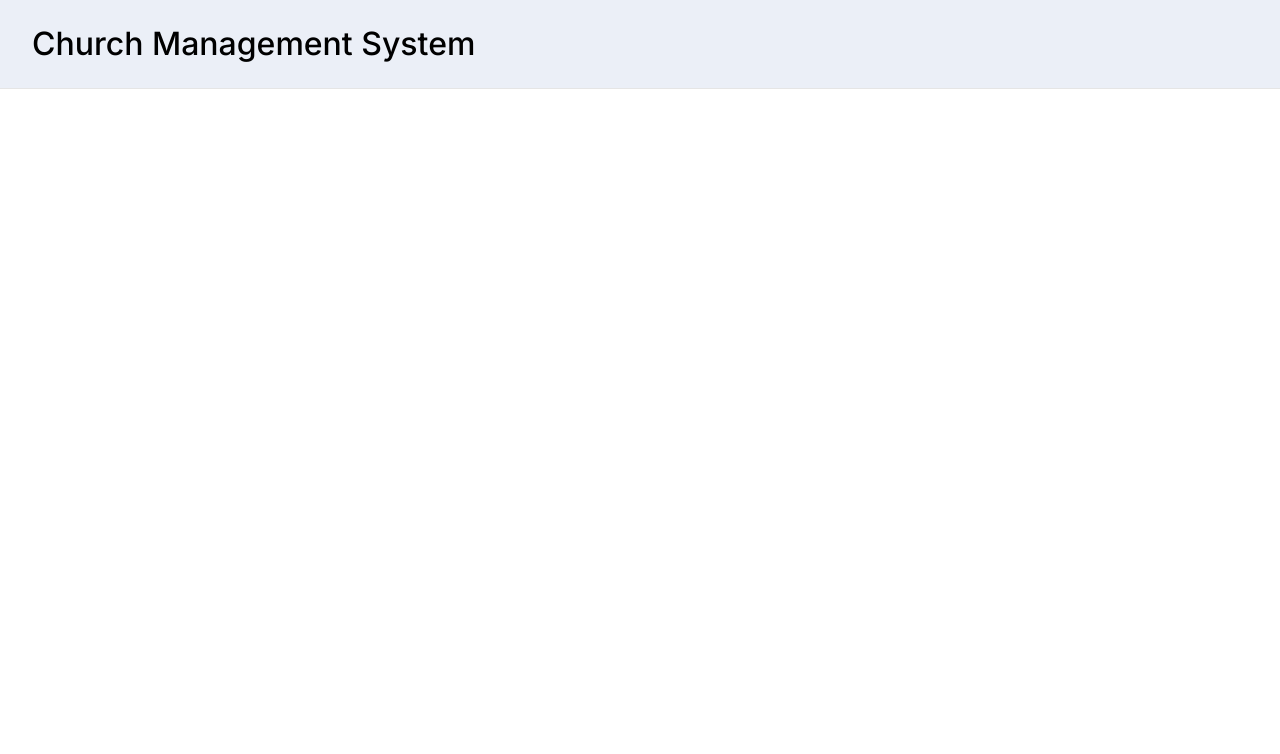
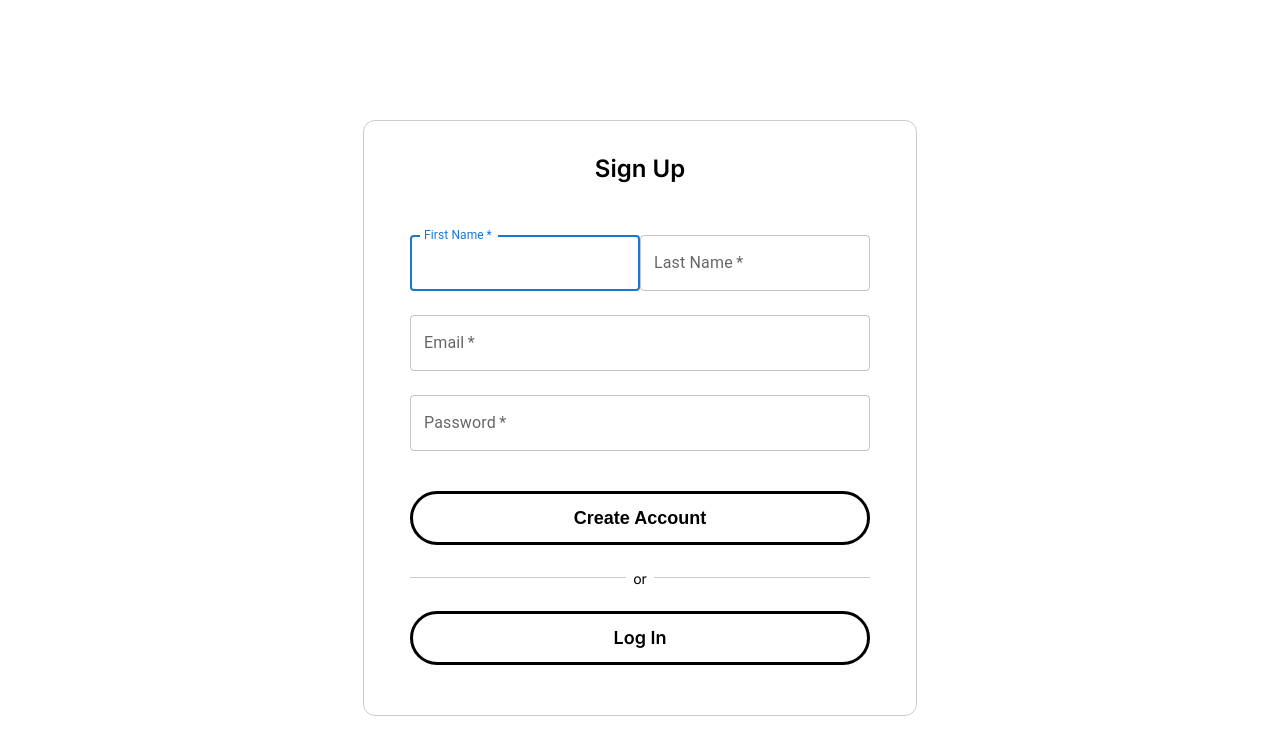
Before and after one commit to andrejkoller/auth-frontend, a Next.js app: page /signup in a window 1280 px wide. Shown: the top 754 px of the page. Built offline with nearby package versions, Linux system fonts and the light colour scheme.

Commit message:
Enhance authentication pages: refactor layout, add sign-in and sign-up forms with styling, and update global styles

```diff
--- a/src/app/globals.css
+++ b/src/app/globals.css
@@ -1,7 +1,10 @@
 :root {
-  --background-primary: #ebeff7;
-  --background-secondary: #ffffff;
+  --background: #ffffff;
   --foreground: #000000;
+  --color-primary: #56cfe1;
+  --color-primary-hover: #3abbd3;
+  --color-primary-active: #2aaac1;
+  --border: rgba(0, 0, 0, 0.2);
   --font-inter: "Inter";
 }
 
--- a/src/app/layoutClient.tsx
+++ b/src/app/layoutClient.tsx
@@ -1,14 +1,7 @@
-import { Header } from "@/components/header/Header";
-
 export default function LayoutClient({
   children,
 }: Readonly<{
   children: React.ReactNode;
 }>) {
-  return (
-    <>
-      <Header />
-      <main>{children}</main>
-    </>
-  );
+  return <main>{children}</main>;
 }
--- a/src/app/signin/page.module.css
+++ b/src/app/signin/page.module.css
@@ -0,0 +1,121 @@
+.signin {
+  display: flex;
+  flex-direction: column;
+  align-items: center;
+  justify-content: center;
+  height: 100vh;
+}
+
+.signinContainer {
+  display: flex;
+  flex-direction: column;
+  width: 100%;
+  max-width: 460px;
+  margin: 120px auto 0 auto;
+  border: 1px solid var(--border);
+  border-radius: 12px;
+  padding: 30px 46px 50px 46px;
+}
+
+.signinContent {
+  display: flex;
+  flex-direction: column;
+  justify-content: center;
+}
+
+.signinForm {
+  display: flex;
+  flex-direction: column;
+  align-items: center;
+  width: 100%;
+  gap: 16px;
+}
+
+.signinHeader h1 {
+  margin: 0 0 16px 0;
+  text-align: center;
+  font-size: 24px;
+  font-weight: 600;
+  color: var(--foreground);
+}
+
+.signinFields {
+  display: flex;
+  flex-direction: column;
+  width: 100%;
+}
+
+.signinActions {
+  display: flex;
+  flex-direction: column;
+  align-items: center;
+  width: 100%;
+}
+
+.signinButton {
+  padding: 12px 28.8px;
+  border: 0.225rem solid var(--foreground);
+  border-radius: 2rem;
+  min-width: 100%;
+  font-size: 1.125rem;
+  line-height: 1.5rem;
+  transition: 0.2s cubic-bezier(0, 0.5, 0.5, 1);
+  text-decoration: none;
+  color: var(--foreground);
+  font-weight: 600;
+  background-color: var(--background);
+  cursor: pointer;
+  margin-top: 16px;
+}
+
+.signinButton:hover {
+  transform: scale(1.05);
+}
+
+.divider {
+  border-top: 1px solid var(--border);
+  position: relative;
+  margin-top: 32px;
+  margin-bottom: 32px;
+  height: 1px;
+  text-align: center;
+  font-size: 0.875rem;
+}
+
+.dividerText {
+  background-color: var(--background);
+  padding: 0 0.5em;
+  position: relative;
+  color: var(--foreground);
+  top: -0.75em;
+}
+
+.signupActions {
+  display: flex;
+  flex-direction: column;
+  align-items: center;
+  width: 100%;
+}
+
+.signupButton {
+  padding: 12px 28.8px;
+  border: 0.225rem solid var(--foreground);
+  border-radius: 2rem;
+  min-width: 100%;
+  font-size: 1.125rem;
+  line-height: 1.5rem;
+  transition: 0.2s cubic-bezier(0, 0.5, 0.5, 1);
+  text-decoration: none;
+  color: var(--foreground);
+  font-weight: 600;
+  background-color: var(--background);
+  cursor: pointer;
+  box-sizing: border-box;
+  text-align: center;
+}
+
+.signupButton:hover {
+  transform: scale(1.05);
+  background-color: var(--color-primary);
+  color: var(--foreground);
+}
--- a/src/app/signup/page.module.css
+++ b/src/app/signup/page.module.css
@@ -0,0 +1,129 @@
+.signup {
+  display: flex;
+  flex-direction: column;
+  align-items: center;
+  justify-content: center;
+  height: 100vh;
+}
+
+.signupContainer {
+  display: flex;
+  flex-direction: column;
+  width: 100%;
+  max-width: 460px;
+  margin: 120px auto 0 auto;
+  border: 1px solid var(--border);
+  border-radius: 12px;
+  padding: 30px 46px 50px 46px;
+}
+
+.signupContent {
+  display: flex;
+  flex-direction: column;
+  justify-content: center;
+}
+
+.signupForm {
+  display: flex;
+  flex-direction: column;
+  align-items: center;
+  width: 100%;
+  gap: 16px;
+}
+
+.signupHeader h1 {
+  margin: 0 0 16px 0;
+  text-align: center;
+  font-size: 24px;
+  font-weight: 600;
+  color: var(--foreground);
+}
+
+.signupFields {
+  display: flex;
+  flex-direction: column;
+  width: 100%;
+}
+
+.signupFieldGroup {
+  display: flex;
+  flex-direction: row;
+  justify-content: space-between;
+  align-items: center;
+  width: 100%;
+}
+
+.signupActions {
+  display: flex;
+  flex-direction: column;
+  align-items: center;
+  width: 100%;
+  margin-top: 16px;
+}
+
+.signupButton {
+  padding: 12px 28.8px;
+  border: 0.225rem solid var(--foreground);
+  border-radius: 2rem;
+  min-width: 100%;
+  font-size: 1.125rem;
+  line-height: 1.5rem;
+  transition: 0.2s cubic-bezier(0, 0.5, 0.5, 1);
+  text-decoration: none;
+  color: var(--foreground);
+  font-weight: 600;
+  background-color: var(--background);
+  cursor: pointer;
+}
+
+.signupButton:hover {
+  transform: scale(1.05);
+  background-color: var(--color-primary);
+  color: var(--foreground);
+}
+
+.divider {
+  border-top: 1px solid var(--border);
+  position: relative;
+  margin-top: 32px;
+  margin-bottom: 32px;
+  height: 1px;
+  text-align: center;
+  font-size: 0.875rem;
+}
+
+.dividerText {
+  background-color: var(--background);
+  padding: 0 0.5em;
+  position: relative;
+  color: var(--foreground);
+  top: -0.75em;
+}
+
+.signinActions {
+  display: flex;
+  flex-direction: column;
+  align-items: center;
+  width: 100%;
+}
+
+.signinButton {
+  padding: 12px 28.8px;
+  border: 0.225rem solid var(--foreground);
+  border-radius: 2rem;
+  min-width: 100%;
+  font-size: 1.125rem;
+  line-height: 1.5rem;
+  transition: 0.2s cubic-bezier(0, 0.5, 0.5, 1);
+  text-decoration: none;
+  color: var(--foreground);
+  font-weight: 600;
+  background-color: var(--background);
+  cursor: pointer;
+  box-sizing: border-box;
+  text-align: center;
+}
+
+.signinButton:hover {
+  transform: scale(1.05);
+}
--- a/src/app/signup/page.tsx
+++ b/src/app/signup/page.tsx
@@ -1,8 +1,77 @@
+"use client";
+import { TextField } from "@mui/material";
+import styles from "./page.module.css";
+import Link from "next/link";
+
 export default function Page() {
   return (
-    <section className="signup">
-      <div className="signup-container">
-        <div className="signup-content"></div>
+    <section className={styles.signupSection}>
+      <div className={styles.signupContainer}>
+        <div className={styles.signupContent}>
+          <form className={styles.signupForm}>
+            <div className={styles.signupHeader}>
+              <h1>Sign Up</h1>
+            </div>
+            <div className={styles.signupFields}>
+              <div className={styles.signupFieldGroup}>
+                <div className={styles.signupField}>
+                  <TextField
+                    label="First Name"
+                    variant="outlined"
+                    placeholder="Andrej"
+                    fullWidth
+                    margin="normal"
+                    required
+                    autoFocus
+                  />
+                </div>
+                <div className={styles.signupField}>
+                  <TextField
+                    label="Last Name"
+                    variant="outlined"
+                    placeholder="Koller"
+                    fullWidth
+                    margin="normal"
+                    required
+                  />
+                </div>
+              </div>
+              <div className={styles.signupField}>
+                <TextField
+                  label="Email"
+                  variant="outlined"
+                  placeholder="name@domain.com"
+                  fullWidth
+                  margin="normal"
+                  required
+                />
+              </div>
+              <div className={styles.signupField}>
+                <TextField
+                  label="Password"
+                  type="password"
+                  variant="outlined"
+                  fullWidth
+                  margin="normal"
+                  required
+                />
+              </div>
+            </div>
+            <div className={styles.signupActions}>
+              <button type="submit" className={styles.signupButton}>
+                Create Account
+              </button>
+            </div>
+          </form>
+          <div className={styles.divider}>
+            <span className={styles.dividerText}>or</span>
+          </div>
+          <div className={styles.signinActions}>
+            <Link href={"/signin"} className={styles.signinButton}>
+              <span>Log In</span>
+            </Link>
+          </div>
+        </div>
       </div>
     </section>
   );
```
Also changed, not shown: src/app/signin/page.tsx (+49 -3 lines).
